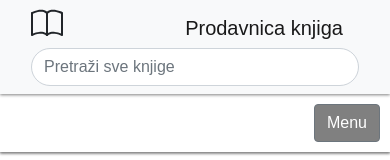
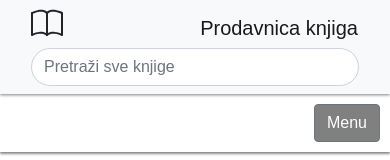
Before and after one commit to Faruk-Ohran/BookShop, a React (Create React App) app in the folder client/: page / in a window 390 px wide. Shown: the top 160 px of the page. Built offline with nearby package versions, Linux system fonts and the light colour scheme; no server answers.

Commit message:
update header

```diff
--- a/client/src/components/header.js
+++ b/client/src/components/header.js
@@ -8,7 +8,7 @@ class Header extends Component {
         <Navbar className="w-100" bg="light" expand="lg">
           <div className="container w-100 justify-content-sm-center">
             <div className="row w-100">
-              <div className="col-12 col-sm-6 col-md-5 col-lg-4 col-xl-4">
+              <div className="brand-name col-12 col-sm-6 col-md-5 col-lg-4 col-xl-4">
                 <svg
                   className="bi bi-book"
                   width="2em"
--- a/client/src/styles/index.css
+++ b/client/src/styles/index.css
@@ -30,6 +30,10 @@ code {
 
 .header .brandName {
   padding-left: 10px;
+}
+
+.header .brand-name {
+  padding: 0 0 0 15px;
 }
 
 .header input {
--- a/client/src/styles/index.scss
+++ b/client/src/styles/index.scss
@@ -27,6 +27,9 @@ code {
   box-shadow: 0px 1px 3px 0px rgba(128, 128, 128, 1);
   .brandName {
     padding-left: 10px;
+  }
+  .brand-name {
+    padding: 0 0 0 15px;
   }
   input {
     border-radius: 20px;
```
Also changed, not shown: 1 other file (tests, documents, lock files or other folders).
